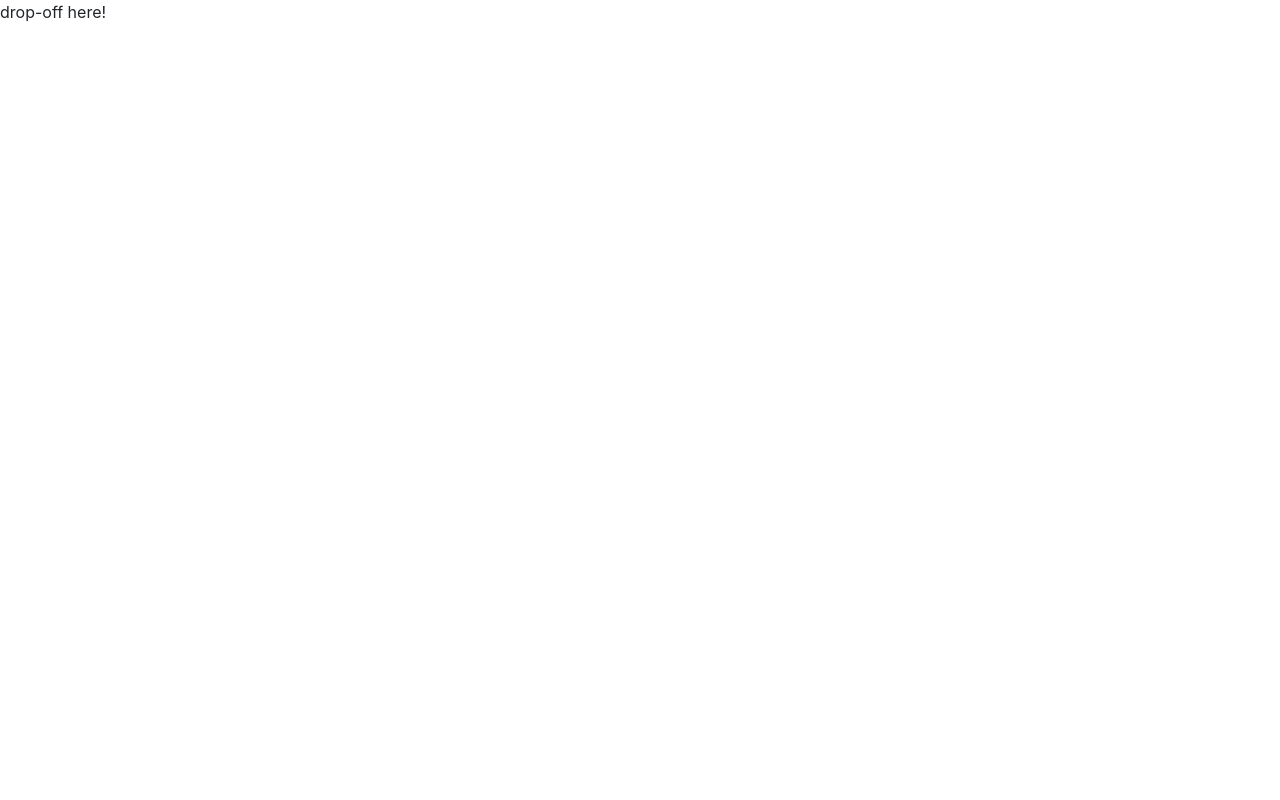
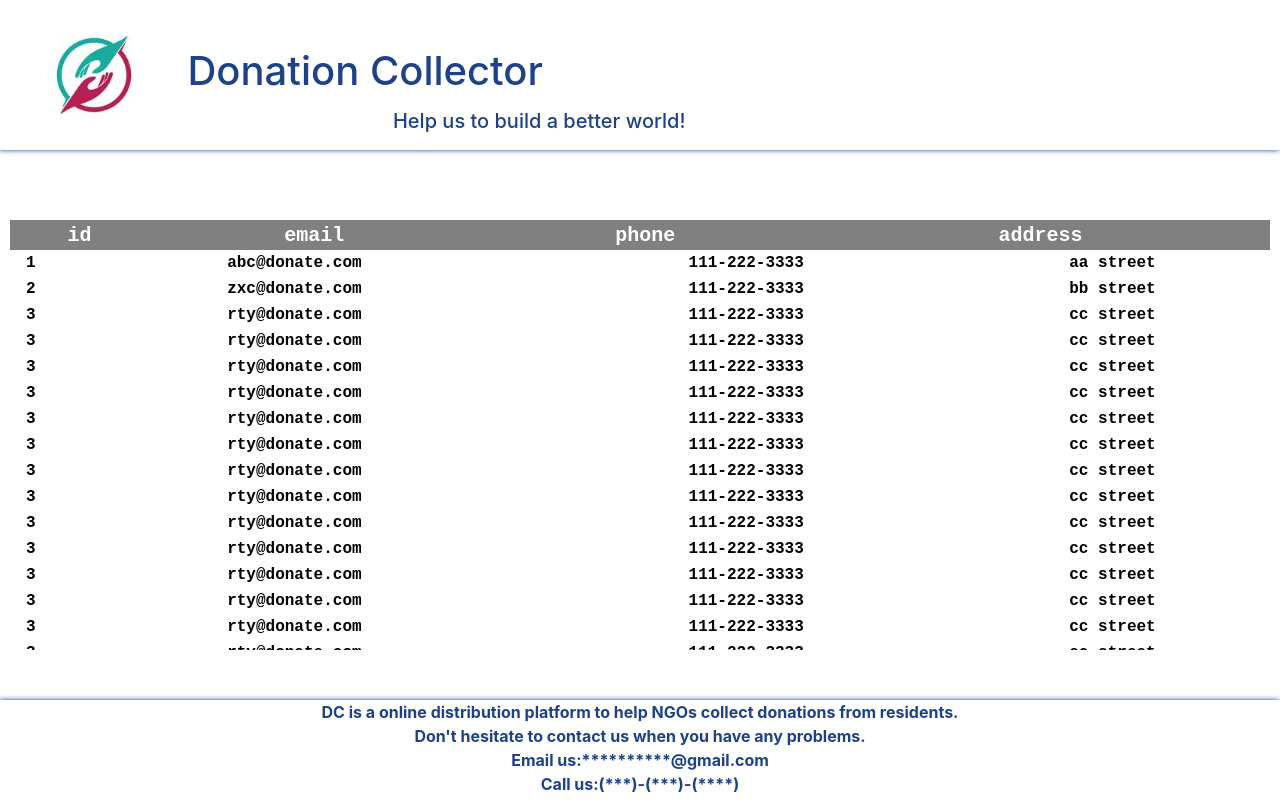
Before and after one commit to Donation-Collector/donation-collector, a React (Create React App) app: page /resident/drop in a window 1280 px wide. Built offline with nearby package versions, Linux system fonts and the light colour scheme.

Commit message:
add the dropoff section

```diff
--- /dev/null
+++ b/src/components/Drop-off/Body.js
@@ -0,0 +1,146 @@
+import React, {Component} from 'react';
+
+class Body extends Component {
+    render() {
+        return (
+            <body className="body">
+                <div className="div1">
+                    <table className="table1">
+                        <tr>
+                            <th>id</th>
+                            <th>email</th>
+                            <th>phone</th>
+                            <th>address</th>
+                        </tr>
+                    </table>
+                </div>
+                <div className="div2">
+                    <table className="table2">
+                        <tr>
+                            <th>1</th>
+                            <th>abc@donate.com</th>
+                            <th>111-222-3333</th>
+                            <th>aa street</th>
+                        </tr>
+                        <tr>
+                            <th>2</th>
+                            <th>zxc@donate.com</th>
+                            <th>111-222-3333</th>
+                            <th>bb street</th>
+                        </tr>
+                        <tr>
+                            <th>3</th>
+                            <th>rty@donate.com</th>
+                            <th>111-222-3333</th>
+                            <th>cc street</th>
+                        </tr>
+                        <tr>
+                            <th>3</th>
+                            <th>rty@donate.com</th>
+                            <th>111-222-3333</th>
+                            <th>cc street</th>
+                        </tr>
+                        <tr>
+                            <th>3</th>
+                            <th>rty@donate.com</th>
+                            <th>111-222-3333</th>
+                            <th>cc street</th>
+                        </tr>
+                        <tr>
+                            <th>3</th>
+                            <th>rty@donate.com</th>
+                            <th>111-222-3333</th>
+                            <th>cc street</th>
+                        </tr>
+                        <tr>
+                            <th>3</th>
+                            <th>rty@donate.com</th>
+                            <th>111-222-3333</th>
+                            <th>cc street</th>
+                        </tr>
+                        <tr>
+                            <th>3</th>
+                            <th>rty@donate.com</th>
+                            <th>111-222-3333</th>
+                            <th>cc street</th>
+                        </tr>
+                        <tr>
+                            <th>3</th>
+                            <th>rty@donate.com</th>
+                            <th>111-222-3333</th>
+                            <th>cc street</th>
+                        </tr>
+                        <tr>
+                            <th>3</th>
+                            <th>rty@donate.com</th>
+                            <th>111-222-3333</th>
+                            <th>cc street</th>
+                        </tr>
+                        <tr>
+                            <th>3</th>
+                            <th>rty@donate.com</th>
+                            <th>111-222-3333</th>
+                            <th>cc street</th>
+                        </tr>
+                        <tr>
+                            <th>3</th>
+                            <th>rty@donate.com</th>
+                            <th>111-222-3333</th>
+                            <th>cc street</th>
+                        </tr>
+                        <tr>
+                            <th>3</th>
+                            <th>rty@donate.com</th>
+                            <th>111-222-3333</th>
+                            <th>cc street</th>
+                        </tr>
+                        <tr>
+                            <th>3</th>
+                            <th>rty@donate.com</th>
+                            <th>111-222-3333</th>
+                            <th>cc street</th>
+                        </tr>
+                        <tr>
+                            <th>3</th>
+                            <th>rty@donate.com</th>
+                            <th>111-222-3333</th>
+                            <th>cc street</th>
+                        </tr>
+                        <tr>
+                            <th>3</th>
+                            <th>rty@donate.com</th>
+                            <th>111-222-3333</th>
+                            <th>cc street</th>
+                        </tr>
+                        <tr>
+                            <th>3</th>
+                            <th>rty@donate.com</th>
+                            <th>111-222-3333</th>
+                            <th>cc street</th>
+                        </tr>
+                        <tr>
+                            <th>3</th>
+                            <th>rty@donate.com</th>
+                            <th>111-222-3333</th>
+                            <th>cc street</th>
+                        </tr>
+                        <tr>
+                            <th>3</th>
+                            <th>rty@donate.com</th>
+                            <th>111-222-3333</th>
+                            <th>cc street</th>
+                        </tr>
+                        <tr>
+                            <th>3</th>
+                            <th>rty@donate.com</th>
+                            <th>111-222-3333</th>
+                            <th>cc street</th>
+                        </tr>
+                    </table>
+                </div>
+            </body>
+        );
+    }
+}
+
+export default Body;
--- a/src/components/Drop-off/Drop-off-App.js
+++ b/src/components/Drop-off/Drop-off-App.js
@@ -1,10 +1,15 @@
 import React, {Component} from 'react';
+import TopBar from "./TopBar";
+import Body from "./Body";
+import Tail from "./Tail";
 
 class DropOffApp extends Component {
     render() {
         return (
             <div>
-                drop-off here!
+                <TopBar />
+                <Body />
+                <Tail />
             </div>
         );
     }
--- /dev/null
+++ b/src/components/Drop-off/Tail.js
@@ -0,0 +1,16 @@
+import React, {Component} from 'react';
+
+class Tail extends Component {
+    render() {
+        return (
+            <div className="tail">
+                <div className="tail-line-one">DC is a online distribution platform to help NGOs collect donations from residents.  </div>
+                <div className="tail-line-two">Don't hesitate to contact us when you have any problems.</div>
+                <div className="email">Email us:**********@gmail.com </div>
+                <div className="phone">Call us:(***)-(***)-(****)</div>
+            </div>
+        );
+    }
+}
+
+export default Tail;
--- /dev/null
+++ b/src/components/Drop-off/TopBar.js
@@ -0,0 +1,18 @@
+import React, {Component} from 'react';
+import logo from '../../assets/images/mei_072019-25.jpg'
+
+class TopBar extends Component {
+    render() {
+        return (
+            <header className="dropoff-topbar-header">
+                <a href="/">
+                    <img src={logo} className="dropoff-topbar-logo" alt="logo"/>
+                </a>
+                <h1 className="dropoff-topbar-title">Donation Collector</h1>
+                <h5 className="dropoff-topbar-helper">Help us to build a better world!</h5>
+            </header>
+        );
+    }
+}
+
+export default TopBar;
--- a/src/index.css
+++ b/src/index.css
@@ -6,6 +6,9 @@
 @import 'styles/resident-page-one/zipcode.css';
 @import 'styles/resident-page-one/Resident-Entry.css';
 @import 'styles/Drop-off/Drop-off-App.css';
+@import 'styles/Drop-off/TopBar.css';
+@import 'styles/Drop-off/Body.css';
+@import 'styles/Drop-off/tail.css';
 @import 'styles/NGO-Login/NGO-Login-App.css';
 @import 'styles/Pick-up-item-list/ItemsApp.css';
 
--- /dev/null
+++ b/src/styles/Drop-off/Body.css
@@ -0,0 +1,36 @@
+.div1 {
+    height: 30px;
+    margin-left: 10px;
+    margin-right: 10px;
+    padding: 0;
+    background-color: gray;
+}
+
+.table1 {
+    text-align: center;
+    font-family: "Courier New";
+    font-size: 15pt;
+    color: white;
+    width: 100%;
+    margin-right: 10px;
+    margin-right: 10px;
+}
+
+
+.div2 {
+    height: 400px;
+    margin-left: 10px;
+    margin-right: 10px;
+    overflow: auto;
+    overflow-x: hidden;
+}
+
+.table2 {
+    text-align: center;
+    font-family: "Courier New";
+    font-size: 12pt;
+    width: 100%;
+    color: black;
+    border-spacing: 0px;
+    cellpadding: 10px;
+}
--- /dev/null
+++ b/src/styles/Drop-off/TopBar.css
@@ -0,0 +1,24 @@
+.dropoff-topbar-logo {
+    height: 150px;
+    float: left;
+    padding-left: 0px;
+}
+.dropoff-topbar-header {
+    background-color: white;
+    height: 150px;
+    display: flex;
+    align-items: center;
+    box-shadow: -1px 0 5px 0 #1D428A;
+    margin-bottom: 70px;
+}
+.dropoff-topbar-title {
+    color: #1D428A;
+    display: flex;
+}
+
+.dropoff-topbar-helper {
+    display: flex;
+    margin-top: 100px;
+    color: #1D428A;
+    margin-left: -150px;
+}
--- /dev/null
+++ b/src/styles/Drop-off/tail.css
@@ -0,0 +1,38 @@
+.tail{
+    margin-top: 50px;
+    background-color: white;
+    height: 100px;
+    display: flex;
+    align-items: center;
+    box-shadow: -1px 0 5px 0 #1D428A;
+    flex-direction: column;
+    bottom: 0%;
+}
+
+.tail-line-one{
+    display: flex;
+    flex-wrap: wrap;
+    font-weight: bold;
+    color: #1D428A;
+}
+
+.tail-line-two{
+    display: flex;
+    flex-wrap: wrap;
+    font-weight: bold;
+    color: #1D428A;
+}
+
+.email{
+    display: flex;
+    flex-wrap: wrap;
+    font-weight: bold;
+    color: #1D428A;
+}
+
+.phone{
+    display: flex;
+    flex-wrap: wrap;
+    font-weight: bold;
+    color: #1D428A;
+}
--- a/src/styles/starter-page/App.css
+++ b/src/styles/starter-page/App.css
@@ -1,4 +1,3 @@
-
 .App {
   text-align: center;
 }
```
